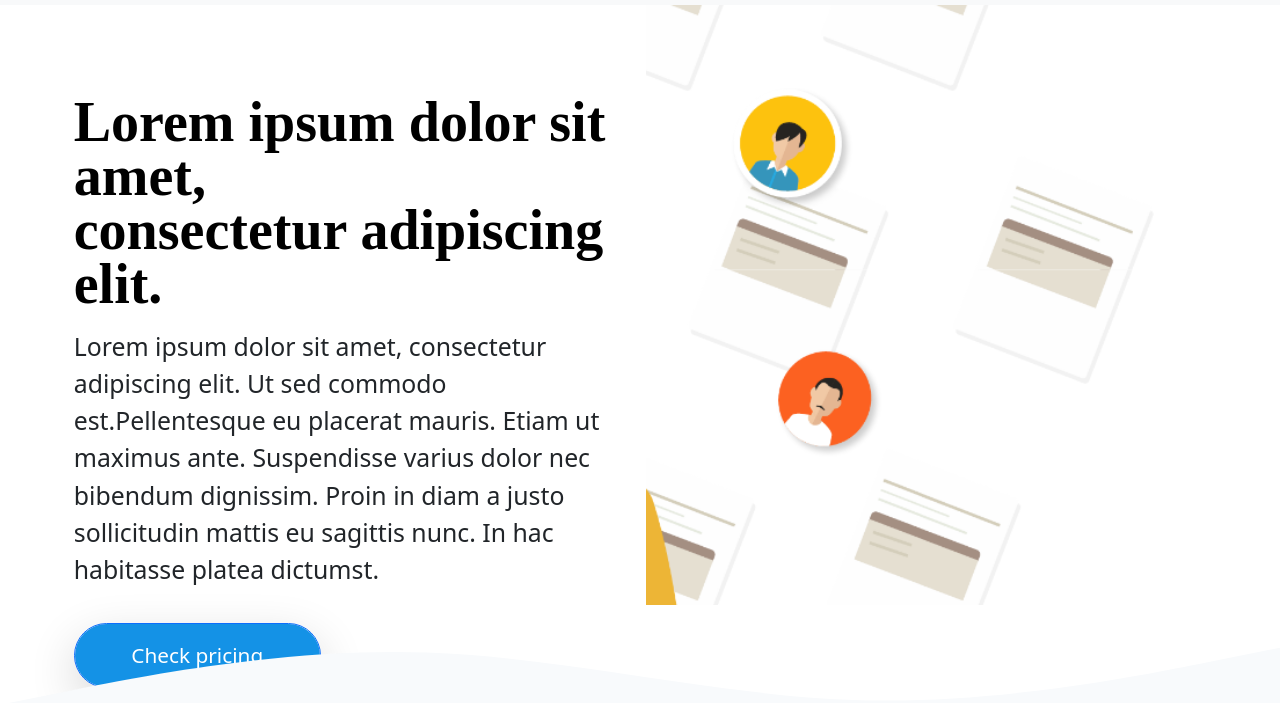
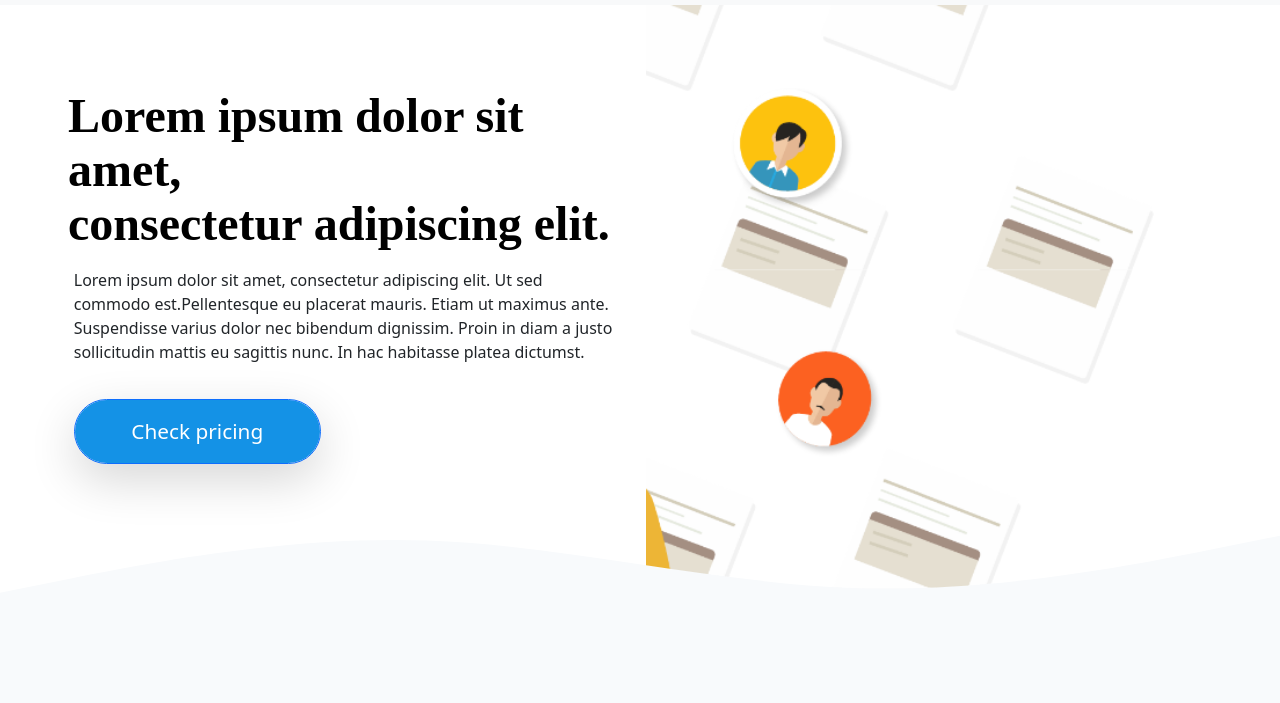
Before and after one commit to swastikshelar/assign.github.io, a plain HTML site: page index.html in a window 1280 px wide. Shown: the part 91-794 px from the top of the page. Drawn offline with nearby package versions, Linux system fonts and the light colour scheme.

Commit message:
Update style.css

```diff
--- a/style.css
+++ b/style.css
@@ -25,17 +25,17 @@
 .home-left h1 {
     text-align: left;
     font: normal normal 900 40px/54px Nunito Sans;
-    font-size: 3.5rem;
+    font-size: 3rem;
     letter-spacing: 0px;
     color: #000000;
     opacity: 1;
     /* width: 80%; */
     /* background-color: antiquewhite; */
-    margin: 3%;
+    margin: 2%;
 }
 
 .home-left p {
-    font-size: 1.55rem;
+    font-size: 1rem;
     margin: 3%;
 
 }
```
